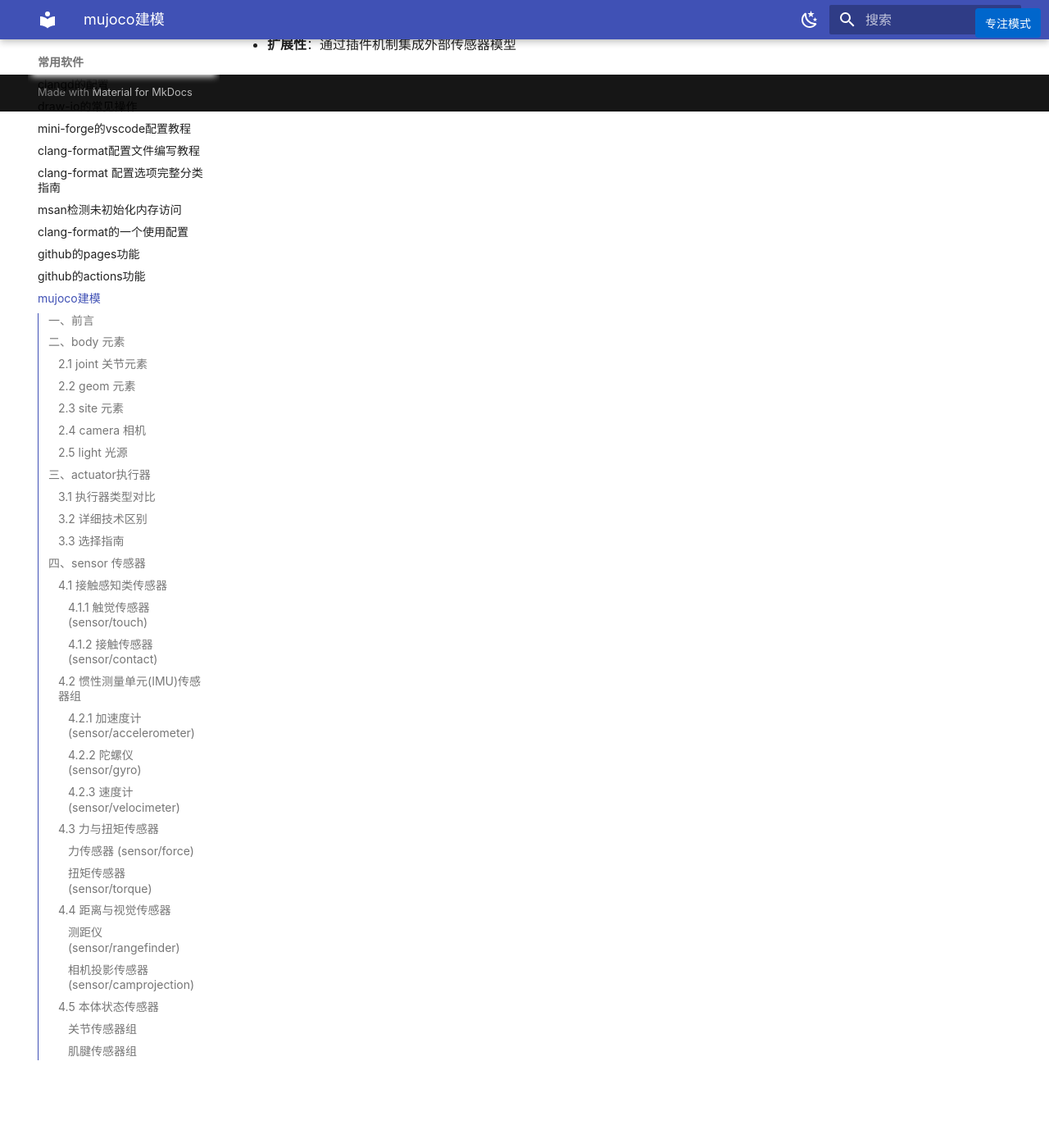
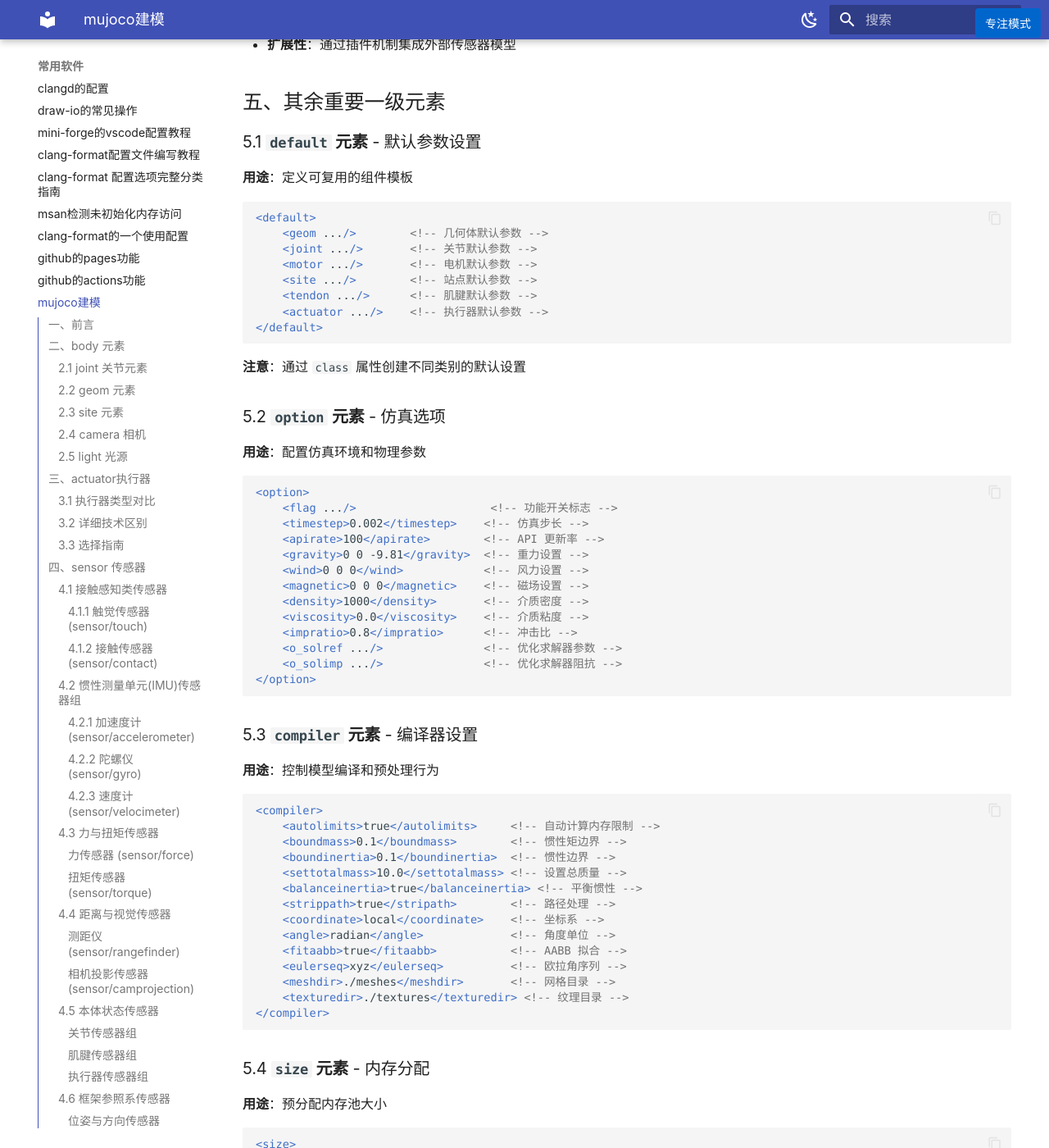
Before and after one commit to SuperIkunFan/SuperIkunFan.github.io, an MkDocs documentation site: the page built from docs/常用软件/2026-03-11-mujoco的建模(一).md, in a window 1280 px wide and 1400 px high, scrolled down 16177 px. Shown: the whole window at 82% size. Built offline with MkDocs 1.6.1 and Material for MkDocs 9.7.7, drawn with Linux system fonts in a browser that asks for light colours; some web fonts are replaced; some of the changed text lies outside the part shown.

Commit message:
修改内容

````diff
--- a/docs/常用软件/2026-03-11-mujoco的建模(一).md
+++ b/docs/常用软件/2026-03-11-mujoco的建模(一).md
@@ -565,3 +565,120 @@
 
 #### 插件传感器 (sensor/plugin)
 - **扩展性**：通过插件机制集成外部传感器模型
+
+## 五、其余重要一级元素
+
+### 5.1 **`default` 元素** - 默认参数设置
+
+**用途**：定义可复用的组件模板
+```xml
+<default>
+    <geom .../>        <!-- 几何体默认参数 -->
+    <joint .../>       <!-- 关节默认参数 -->
+    <motor .../>       <!-- 电机默认参数 -->
+    <site .../>        <!-- 站点默认参数 -->
+    <tendon .../>      <!-- 肌腱默认参数 -->
+    <actuator .../>    <!-- 执行器默认参数 -->
+</default>
+```
+**注意**：通过 `class` 属性创建不同类别的默认设置
+
+### 5.2 **`option` 元素** - 仿真选项
+**用途**：配置仿真环境和物理参数
+```xml
+<option>
+    <flag .../>                    <!-- 功能开关标志 -->
+    <timestep>0.002</timestep>    <!-- 仿真步长 -->
+    <apirate>100</apirate>        <!-- API 更新率 -->
+    <gravity>0 0 -9.81</gravity>  <!-- 重力设置 -->
+    <wind>0 0 0</wind>            <!-- 风力设置 -->
+    <magnetic>0 0 0</magnetic>    <!-- 磁场设置 -->
+    <density>1000</density>       <!-- 介质密度 -->
+    <viscosity>0.0</viscosity>    <!-- 介质粘度 -->
+    <impratio>0.8</impratio>      <!-- 冲击比 -->
+    <o_solref .../>               <!-- 优化求解器参数 -->
+    <o_solimp .../>               <!-- 优化求解器阻抗 -->
+</option>
+```
+
+### 5.3 **`compiler` 元素** - 编译器设置
+**用途**：控制模型编译和预处理行为
+```xml
+<compiler>
+    <autolimits>true</autolimits>     <!-- 自动计算内存限制 -->
+    <boundmass>0.1</boundmass>        <!-- 惯性矩边界 -->
+    <boundinertia>0.1</boundinertia>  <!-- 惯性边界 -->
+    <settotalmass>10.0</settotalmass> <!-- 设置总质量 -->
+    <balanceinertia>true</balanceinertia> <!-- 平衡惯性 -->
+    <strippath>true</stripath>        <!-- 路径处理 -->
+    <coordinate>local</coordinate>    <!-- 坐标系 -->
+    <angle>radian</angle>             <!-- 角度单位 -->
+    <fitaabb>true</fitaabb>           <!-- AABB 拟合 -->
+    <eulerseq>xyz</eulerseq>          <!-- 欧拉角序列 -->
+    <meshdir>./meshes</meshdir>       <!-- 网格目录 -->
+    <texturedir>./textures</texturedir> <!-- 纹理目录 -->
+</compiler>
+```
+
+### 5.4 **`size` 元素** - 内存分配
+**用途**：预分配内存池大小
+```xml
+<size>
+    <memory>65536</memory>        <!-- 总内存大小 -->
+    <njmax>500</njmax>            <!-- 最大约束数 -->
+    <nconmax>100</nconmax>        <!-- 最大接触数 -->
+    <nstack>10000</nstack>        <!-- 堆栈大小 -->
+    <nuserdata>100</nuserdata>    <!-- 用户数据大小 -->
+    <nkey>100</nkey>              <!-- 关键帧数 -->
+    <nuser_body>0</nuser_body>    <!-- 每个体的用户数据 -->
+    <nuser_jnt>0</nuser_jnt>      <!-- 每个关节的用户数据 -->
+    <nuser_geom>0</nuser_geom>    <!-- 每个几何体的用户数据 -->
+    <nuser_site>0</nuser_site>    <!-- 每个站点的用户数据 -->
+    <nuser_tendon>0</nuser_tendon> <!-- 每个肌腱的用户数据 -->
+    <nuser_actuator>0</nuser_actuator> <!-- 每个执行器的用户数据 -->
+</size>
+```
+
+### 5.5 **`statistic` 元素** - 模型统计
+**用途**：提供模型统计信息
+```xml
+<statistic>
+    <meanmass>1.0</meanmass>      <!-- 平均质量 -->
+    <meansize>0.1</meansize>      <!-- 平均尺寸 -->
+    <extent>10.0</extent>         <!-- 模型空间范围 -->
+    <center>0 0 0</center>        <!-- 模型中心 -->
+</statistic>
+```
+
+### 5.6 **`asset` 元素** - 资源管理
+**用途**：管理外部资源和材质
+```xml
+<asset>
+    <texture .../>    <!-- 纹理资源 -->
+    <material .../>   <!-- 材质定义 -->
+    <mesh .../>       <!-- 网格文件 -->
+    <hfield .../>     <!-- 高度场 -->
+    <skin .../>       <!-- 皮肤网格 -->
+</asset>
+```
+
+### 5.7 关键设置分类
+
+**性能相关设置**
+
+- **`<timestep>`**：仿真步长，影响精度和速度
+- **`<njmax>/<nconmax>`**：约束和接触的内存预分配
+- **`<autolimits>`**：自动内存分配，简化配置
+
+**物理真实性设置**
+
+- **`<gravity>`**：重力加速度，影响动力学行为
+- **`<impratio>`**：冲击比，控制碰撞弹性特性
+- **`<density>/<viscosity>`**：介质物理属性
+
+**资源管理设置**
+
+- **`<meshdir>/<texturedir>`**：外部资源路径配置
+- **`<coordinate>/<angle>`**：坐标系和单位设置
+
+这些配置共同决定了仿真的性能、精度和物理特性，需要根据具体应用场景进行针对性调优。
````
